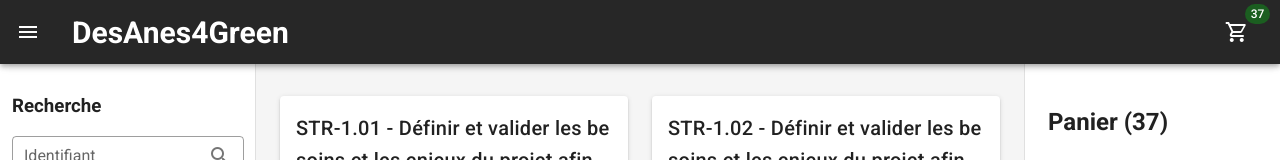
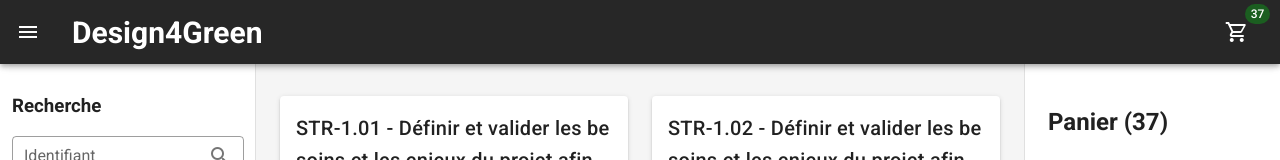
Before and after one commit to ewannpv/DesAnes4Green, a Vue app: page / in a window 1280 px wide. Shown: the top 160 px of the page. Built offline with nearby package versions, Linux system fonts and the light colour scheme.

Commit message:
Updates app name

```diff
--- a/src/components/FooterBar.vue
+++ b/src/components/FooterBar.vue
@@ -1,7 +1,7 @@
 <template>
   <v-footer padless absolute fluid>
     <v-card flat tile class="full-width grey lighten-5 text-center">
-      <v-card-text> {{ new Date().getFullYear() }} — <strong>DesAnes4Green</strong> </v-card-text>
+      <v-card-text> {{ new Date().getFullYear() }} — <strong>Design4Green</strong> </v-card-text>
     </v-card>
   </v-footer>
 </template>
--- a/src/components/TopNavBar.vue
+++ b/src/components/TopNavBar.vue
@@ -8,7 +8,7 @@
   >
     <v-app-bar-nav-icon @click.stop="updateSearchDrawer"></v-app-bar-nav-icon>
     <v-toolbar-title>
-      <h2>DesAnes4Green</h2>
+      <h2>Design4Green</h2>
     </v-toolbar-title>
     <v-spacer></v-spacer>
 
```
